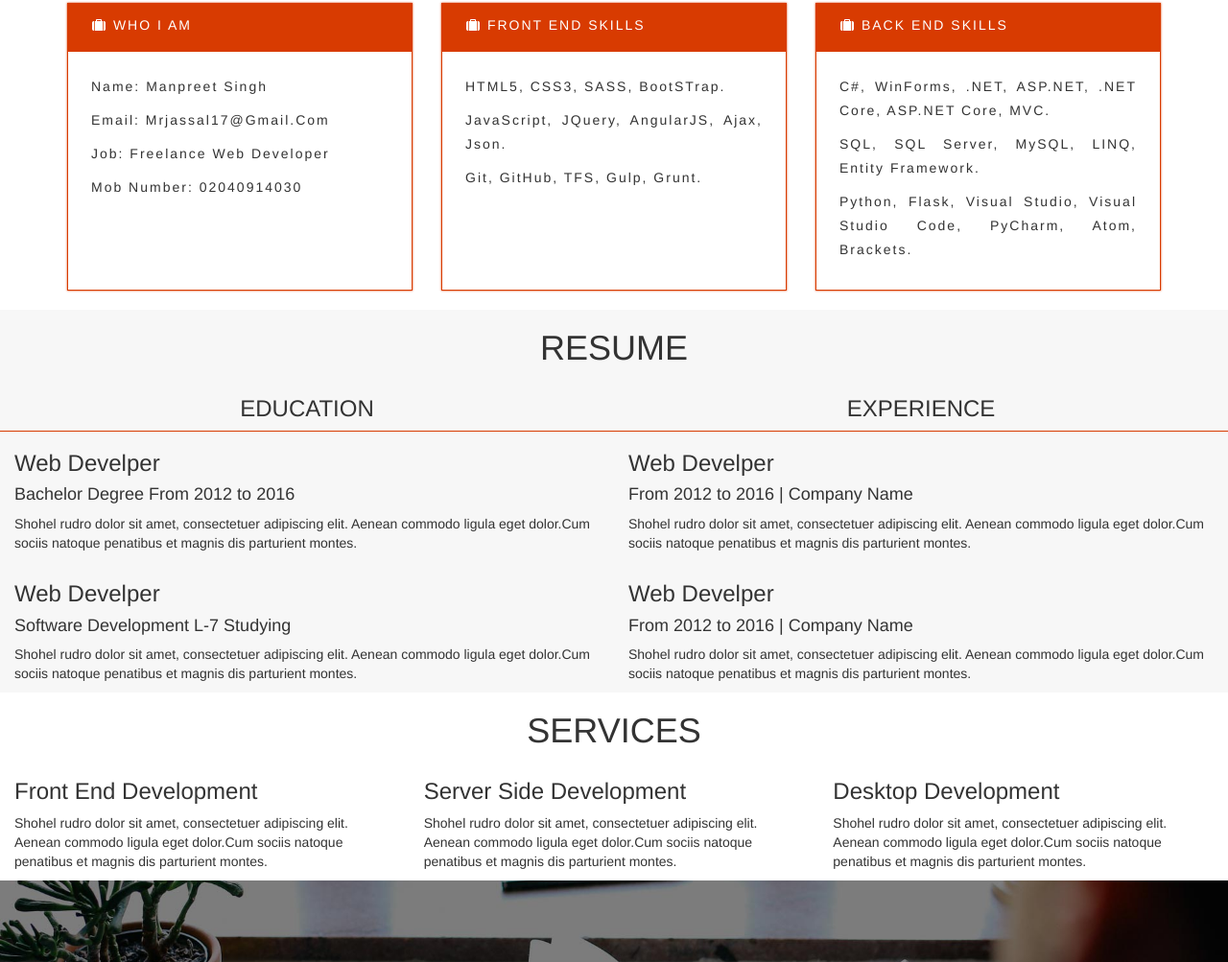
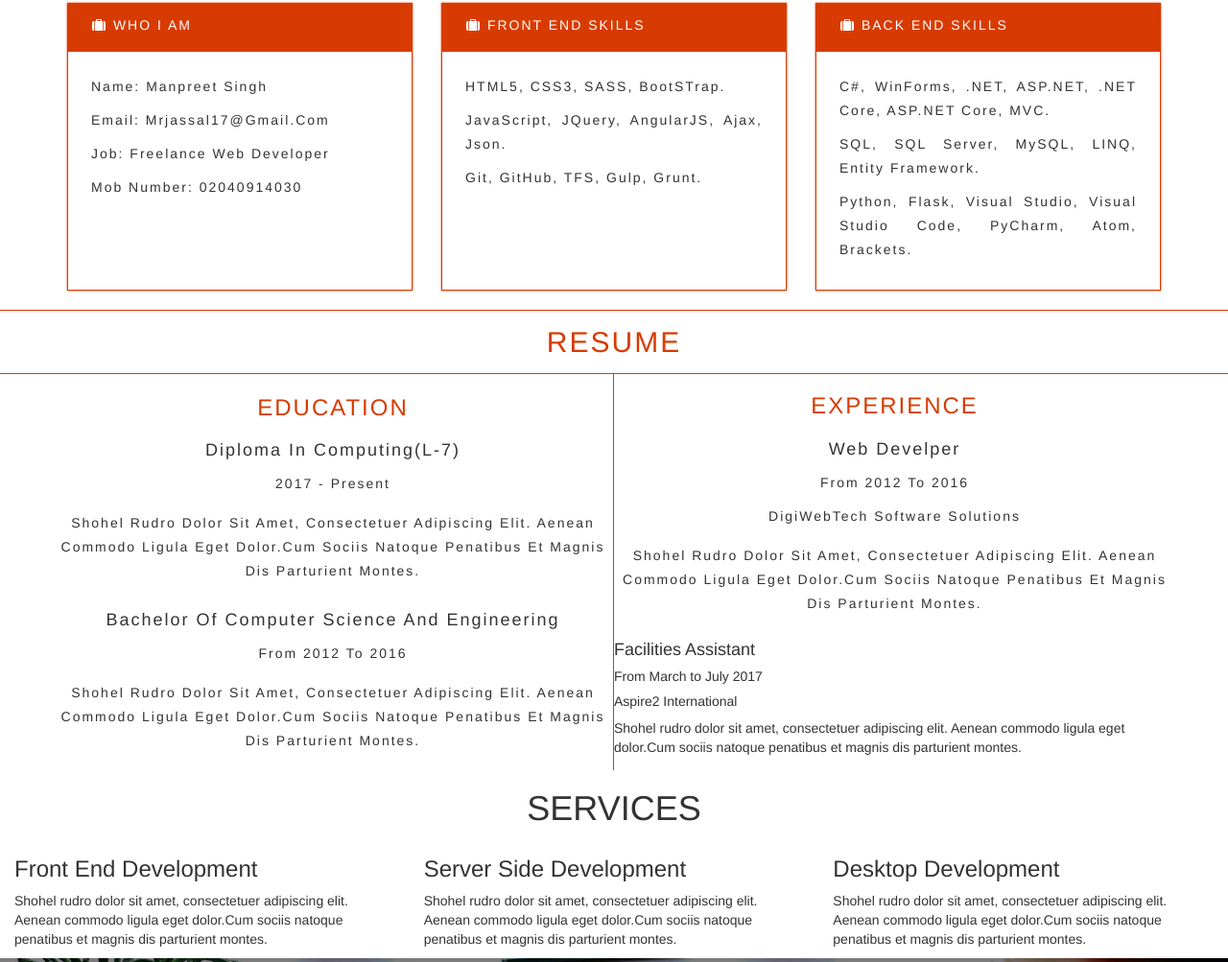
Before and after one commit to manpreet-singh17/Portfolio, a website: page index.html in a window 1280 px wide. Shown: the part 561-1564 px from the top of the page at 96% size. Drawn offline with nearby package versions, Linux system fonts and the light colour scheme.

Commit message:
upto education styling is done.

```diff
--- a/index.html
+++ b/index.html
@@ -136,74 +136,62 @@
         <!-- Section 1 ABOUT ME ENDS here-->
 
         <!-- RESUME SECTION STARTS -->
-        <section>
+        <section id="resume">
+
+            <div class="resumeHeader">
+                <h2>RESUME</h2>
+            </div>
+
             <!-- Container for resume content starts -->
-            <div class="container-fluid" id="resumeContainer">
-                <!-- row for RESUME heading starts-->
-                <div class="row">
-                    <div class="col-xs-12" id="resumeHeading">
-                        <h1 class="text-center">RESUME</h1>
-                    </div>
-                </div>
-                <!-- row for RESUME heading ends-->
-
+            <div class="container">
                 <!-- row for RESUME CONTENT starts -->
                 <div class="row">
                     <!-- column for Education content starts -->
-                    <div class="col-md-6">
+                    <div class="col-md-6 col-xs-12" id="col1">
                         <!-- row for education heading starts- -->
-                        <div class="row">
-                            <div class="col-md-12 text-center" id="educationHeading">
-                                <h3>EDUCATION</h3>
-                            </div>
+                        <div class="row" id="educationHead">
+                            <h3>EDUCATION</h3>
                         </div>
                         <!-- row for education heading ends- -->
 
+                        <!-- row for India education starts-->
+                        <div class="row" id="auckEdu">
+                            <h4>Diploma in computing(L-7)</h4>
+                            <h5>2017 - Present</h5>
+                            <p> Shohel rudro dolor sit amet, consectetuer adipiscing elit. Aenean commodo ligula eget dolor.Cum sociis natoque penatibus et magnis dis parturient montes.</p>
+                        </div>
+                        <!-- row for India education ends-->
+
                         <!-- row for Auckland education starts-->
-                        <div class="row">
-                            <div class="col-md-12">
-                                <h3>Web Develper</h3>
-                                <h4>Bachelor Degree From 2012 to 2016</h4>
-                                <p> Shohel rudro dolor sit amet, consectetuer adipiscing elit. Aenean commodo ligula eget dolor.Cum sociis natoque penatibus et magnis dis parturient montes.</p>
-                            </div>
+                        <div class="row" id="btechEdu">
+                            <h4>Bachelor of Computer Science and Engineering</h4>
+                            <h5>From 2012 to 2016</h5>
+                            <p> Shohel rudro dolor sit amet, consectetuer adipiscing elit. Aenean commodo ligula eget dolor.Cum sociis natoque penatibus et magnis dis parturient montes.</p>
                         </div>
                         <!-- row for Auckland education ends-->
 
-                        <!-- row for India education starts-->
-                        <div class="row">
-                            <div class="col-md-12">
-                                <h3>Web Develper</h3>
-                                <h4>Software Development L-7 Studying</h4>
-                                <p> Shohel rudro dolor sit amet, consectetuer adipiscing elit. Aenean commodo ligula eget dolor.Cum sociis natoque penatibus et magnis dis parturient montes.</p>
-                            </div>
-                        </div>
-                        <!-- row for India education ends-->
                     </div>
                     <!-- column for Education content ends -->
-                    <div class="col-md-6">
+                    <div class="col-md-6 col-xs-12" id="col2">
                         <!-- row for Experience heading starts- -->
-                        <div class="row">
-                            <div class="col-md-12 text-center" id="experienceHeading">
-                                <h3>EXPERIENCE</h3>
-                            </div>
+                        <div class="row" id="experienceHead">
+                            <h3>EXPERIENCE</h3>
                         </div>
                         <!-- row for Experience heading ends- -->
                         <!-- row for web developer job starts -->
-                        <div class="row">
-                            <div class="col-md-12">
-                                <h3>Web Develper</h3>
-                                <h4>From 2012 to 2016 | <span>Company Name</span></h4>
-                                <p>Shohel rudro dolor sit amet, consectetuer adipiscing elit. Aenean commodo ligula eget dolor.Cum sociis natoque penatibus et magnis dis parturient montes.</p>
-                            </div>
+                        <div class="row" id="indiaExp">
+                            <h4>Web Develper</h4>
+                            <h5>From 2012 to 2016</h5>
+                            <h5>DigiWebTech Software Solutions</h5>
+                            <p>Shohel rudro dolor sit amet, consectetuer adipiscing elit. Aenean commodo ligula eget dolor.Cum sociis natoque penatibus et magnis dis parturient montes.</p>
                         </div>
                         <!-- row for web developer job ends -->
                         <!-- row for Facilities Assistant developer job starts -->
-                        <div class="row">
-                            <div class="col-md-12">
-                                <h3>Web Develper</h3>
-                                <h4>From 2012 to 2016 | <span>Company Name</span></h4>
-                                <p>Shohel rudro dolor sit amet, consectetuer adipiscing elit. Aenean commodo ligula eget dolor.Cum sociis natoque penatibus et magnis dis parturient montes.</p>
-                            </div>
+                        <div class="row" id="auckExp">
+                            <h4>Facilities Assistant</h4>
+                            <h5>From March to July 2017</h5>
+                            <h5>Aspire2 International</h5>
+                            <p>Shohel rudro dolor sit amet, consectetuer adipiscing elit. Aenean commodo ligula eget dolor.Cum sociis natoque penatibus et magnis dis parturient montes.</p>
                         </div>
                         <!-- row for Facilities Assistant developer job ends -->
                     </div>
--- a/styleSheets/sass/main.scss
+++ b/styleSheets/sass/main.scss
@@ -18,18 +18,97 @@ $primary-color: #D83B01;
 
 /*=================RESUME SECTION =======================*/
 
-#resumeContainer {
-    background-color: #F7F7F7;
+#resume {
+    .container {
+        .row {
+            #col1 {
+                border-right: 1px solid $primary-color;
+                padding: 2px;
+                #educationHead {
+                    h3 {
+                        text-align: center;
+                        color: $primary-color;
+                        padding: 0px;
+                        @extend .textFormat;
+                        overflow: visible;
+                    }
+                }
+                #btechEdu {
+                    h4,
+                    h5 {
+                        @extend .textFormat;
+                        text-align: center;
+                    }
+                    p {
+                        padding: 6px;
+                        @extend .textFormat;
+                        text-align: center;
+                    }
+                }
+                #auckEdu {
+                    h4,
+                    h5 {
+                        @extend .textFormat;
+                        text-align: center;
+                    }
+                    p {
+                        padding: 6px;
+                        @extend .textFormat;
+                        text-align: center;
+                    }
+                }
+            }
+            #col2 {
+                #experienceHead {
+                    text-align: center;
+                    color: $primary-color;
+                    padding: 0px;
+                    @extend .textFormat;
+                    overflow: visible;
+                }
+                #indiaExp {
+                    h4,
+                    h5 {
+                        @extend .textFormat;
+                        text-align: center;
+                    }
+                    p {
+                        padding: 6px;
+                        @extend .textFormat;
+                        text-align: center;
+                    }
+                }
+                #auckExp {
+                    h4,
+                    h5 {
+                        @extend .textFormat;
+                        text-align: center;
+                    }
+                    p {
+                        padding: 6px;
+                        @extend .textFormat;
+                        text-align: center;
+                    }
+                }
+            }
+        }
+    }
 }
 
-#educationHeading {
-    border-bottom: 1px solid $primary-color;
+.resumeHeader {
+    h2 {
+        border-bottom: 1px solid $primary-color;
+        border-top: 1px solid $primary-color;
+        padding: 20px;
+        margin: 0px;
+        @extend .textFormat;
+        color: $primary-color;
+        text-align: center;
+    }
 }
 
-#experienceHeading {
-    border-bottom: 1px solid $primary-color;
+
 }
-
 @media screen and (max-width: 480px) {
     #resumeHeading {
         background-color: $primary-color;
@@ -37,9 +116,7 @@ $primary-color: #D83B01;
     }
 }
 
-
 /*======================WORK process Rules=======================*/
-
 @media screen and (max-width: 480px) {
     #workFlowHeading {
         background-color: $primary-color;
```
Also changed, not shown: css/sass/main.css.
